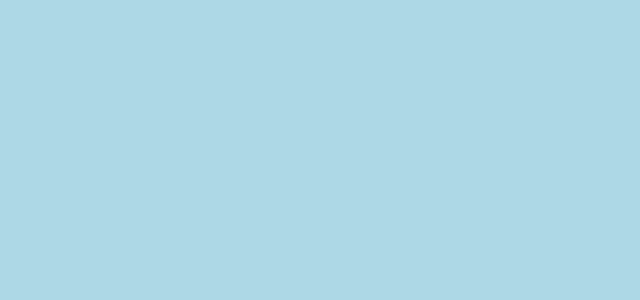
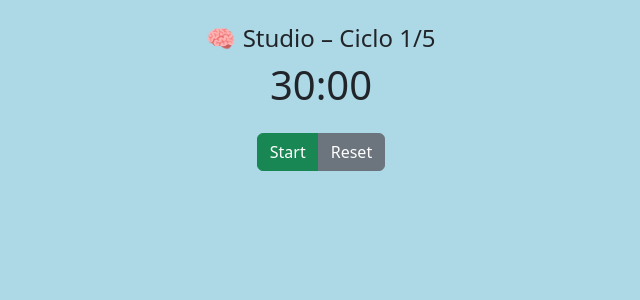
Before and after one commit to Zenidal98/Selfie-2025, a React (Create React App) app in the folder selfie/frontend/: page /pomodoro in a window 1280 px wide. Before the commit this address had no page. Shown: the top 300 px of the page, without its empty margins (319-959 px from the left). Built offline with nearby package versions, Linux system fonts and the light colour scheme.

Commit message:
fixed mode nodules. started creating pomodoro view

```diff
--- a/selfie/frontend/src/App.jsx
+++ b/selfie/frontend/src/App.jsx
@@ -4,6 +4,7 @@ import LoginPage from "./pages/LoginPage";
 import RegisterPage from "./pages/RegisterPage";
 import HomePage from "./pages/HomePage";
 import Notes from "./pages/Notes.jsx";
+import PomodoroPage from "./pages/Pomodoro/PomodoroPage.jsx";
 
 const App = () => {               // ho messo che / parte da /login
   return (
@@ -14,6 +15,7 @@ const App = () => {               // ho messo che / parte da /login
       <Route path="/register" element={<RegisterPage />} />
       <Route path="/home" element={<HomePage />} />
       <Route path="/notes" element={<Notes />} />
+      <Route path="/pomodoro" element={<PomodoroPage/>} />
       </Routes>
     </Router>
   );
--- /dev/null
+++ b/selfie/frontend/src/pages/Pomodoro/PomodoroPage.jsx
@@ -0,0 +1,18 @@
+import React from "react";
+import PomodoroTimer from "./PomodoroTimer";
+//import PomodoroTasks from "../components/PomodoroTasks";
+//import PomodoroSettings from "../components/PomodoroSettings";
+//import "../styles/Pomodoro.css";
+
+const PomodoroPage = () => {
+  return (
+    <div className="pomodoro-container">
+      <PomodoroTimer />
+    </div>
+  );
+};
+
+export default PomodoroPage;
+
+
+// ci vanno pomodorotask e pomodorosettings sotto a timer ovviamente
--- /dev/null
+++ b/selfie/frontend/src/pages/Pomodoro/PomodoroTimer.jsx
@@ -0,0 +1,87 @@
+import React, { useState, useEffect, useRef } from "react";
+//import "./Pomodoro.css"; // qui poi ci mettiamo le animazioni
+
+const PomodoroTimer = ({
+  studyDuration = 30, // minuti
+  breakDuration = 5,  // minuti
+  cycles = 5,         // numero di cicli totali
+}) => {
+  const [secondsLeft, setSecondsLeft] = useState(studyDuration * 60);  //tempo rimasto in secondi
+  const [isRunning, setIsRunning] = useState(false);
+  const [isStudyTime, setIsStudyTime] = useState(true);
+  const [currentCycle, setCurrentCycle] = useState(1);
+
+  const intervalRef = useRef(null);
+
+  // Avvia o ferma il timer
+  const toggleTimer = () => {
+    if (isRunning) {
+      clearInterval(intervalRef.current);
+    } else {
+      intervalRef.current = setInterval(() => {
+        setSecondsLeft((prev) => prev - 1);
+      }, 1000);
+    }
+    setIsRunning(!isRunning);
+  };
+
+  // Reset timer
+  const resetTimer = () => {
+    clearInterval(intervalRef.current);
+    setIsRunning(false);
+    setSecondsLeft(isStudyTime ? studyDuration * 60 : breakDuration * 60);
+  };
+
+  // Quando il timer arriva a 0
+  useEffect(() => {
+    if (secondsLeft === 0) {
+      clearInterval(intervalRef.current);
+      setIsRunning(false);
+
+      if (isStudyTime) {
+        // Passa alla pausa
+        setIsStudyTime(false);
+        setSecondsLeft(breakDuration * 60);
+      } else {
+        // Fine pausa → prossimo ciclo
+        if (currentCycle < cycles) {
+          setIsStudyTime(true);
+          setSecondsLeft(studyDuration * 60);
+          setCurrentCycle(currentCycle + 1);
+        } else {
+          alert("🎉 Cicli completati!");
+        }
+      }
+    }
+  }, [secondsLeft]);
+
+  // Formattazione tempo
+  const formatTime = (sec) => {
+    const m = Math.floor(sec / 60);
+    const s = sec % 60;
+    return `${m.toString().padStart(2, "0")}:${s.toString().padStart(2, "0")}`;
+  };
+
+  return (
+    <div className="pomodoro-timer text-center p-4">
+      <h4 className="mb-2">
+        {isStudyTime ? "🧠 Studio" : "☕ Pausa"} – Ciclo {currentCycle}/{cycles}
+      </h4>
+
+      <div className={`timer-display ${isStudyTime ? "study" : "break"}`}>
+        <h1>{formatTime(secondsLeft)}</h1>
+      </div>
+
+      <div className="btn-group mt-3">
+        <button className="btn btn-success" onClick={toggleTimer}>
+          {isRunning ? "Pausa" : "Start"}
+        </button>
+        <button className="btn btn-secondary" onClick={resetTimer}>
+          Reset
+        </button>
+      </div>
+    </div>
+  );
+};
+
+export default PomodoroTimer;
```
